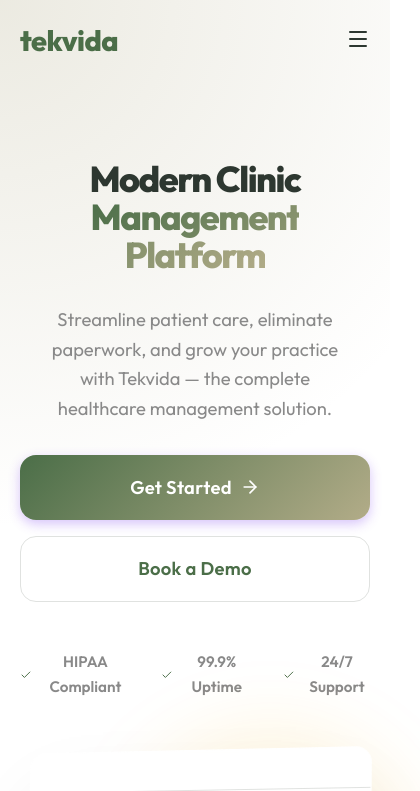
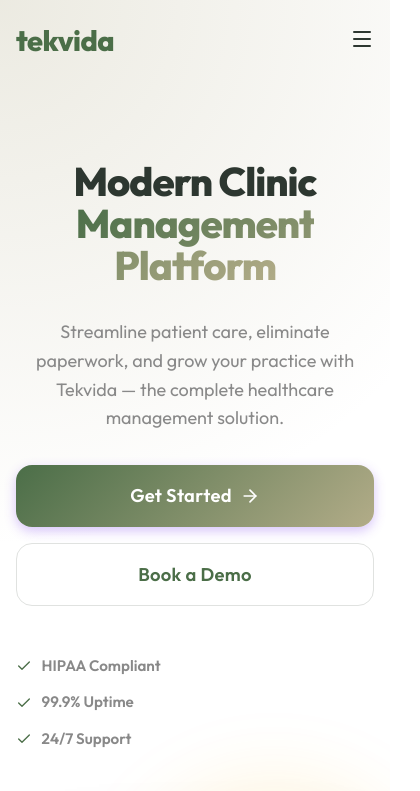
Before and after one commit to Danialjatt/Tekvia.Danial, a React (Vite) app: page / in a window 390 px wide. Shown: the top 791 px of the page, 420 px wide, since content can reach past the window. Built offline with nearby package versions, Linux system fonts and the light colour scheme.

Commit message:
15th commit

```diff
--- a/src/App.jsx
+++ b/src/App.jsx
@@ -1,5 +1,5 @@
 import Navbar from './components/Navbar';
-import { Routes, Route } from 'react-router-dom';
+import { Routes, Route, useLocation } from 'react-router-dom';
 import Home from './components/Home';
 import ContactUs from './components/ContactUs';
 import SignUp from './components/SignUp';
@@ -9,9 +9,12 @@ import Footer from './components/Footer';
 import ForClinics from './components/ForClinics';
 
 function App() {
+  const location = useLocation();
+  const isAuthPage = ['/signup', '/login'].includes(location.pathname);
+
   return (
     <div className="app">
-      <Navbar />
+      {!isAuthPage && <Navbar />}
       <Routes>
         <Route path="/" element={<Home />} />
         <Route path="/home" element={<Home />} />
@@ -20,7 +23,7 @@ function App() {
         <Route path="/signup" element={<SignUp />} />
         <Route path="/login" element={<SignIn />} />
       </Routes>
-      <Footer />
+      {!isAuthPage && <Footer />}
     </div>
   );
 }
--- a/src/components/ContactUs.css
+++ b/src/components/ContactUs.css
@@ -175,7 +175,7 @@
 }
 
 /* Responsive */
-@media (max-width: 900px) {
+@media (max-width: 968px) {
     .contact-grid {
         grid-template-columns: 1fr;
     }
--- a/src/components/Features.css
+++ b/src/components/Features.css
@@ -118,7 +118,7 @@
 }
 
 /* Responsive */
-@media (max-width: 1024px) {
+@media (max-width: 968px) {
     .features-grid {
         grid-template-columns: repeat(2, 1fr);
     }
--- a/src/components/Hero.css
+++ b/src/components/Hero.css
@@ -2,7 +2,7 @@
     padding-top: calc(var(--header-height) + 5rem);
     padding-bottom: 8rem;
     background: var(--gradient-glow);
-    overflow: visible;
+    overflow: hidden;
 }
 
 .hero-container {
@@ -219,27 +219,35 @@
     }
 }
 
-@media (max-width: 480px) {
+@media (max-width: 640px) {
     .hero-title {
-        font-size: 2.25rem;
+        font-size: 2.5rem;
+        letter-spacing: -1px;
     }
 
     .hero-subtitle {
-        font-size: 1.15rem;
+        font-size: 1.125rem;
         margin-bottom: 2rem;
     }
 
     .hero-actions {
         flex-direction: column;
         gap: 1rem;
+        width: 100%;
     }
 
     .big-btn {
         width: 100%;
         justify-content: center;
+        padding: 1rem;
     }
 
     .ml-2 {
         margin-left: 0.5rem;
     }
+
+    .hero-trust {
+        flex-direction: column;
+        gap: 0.75rem;
+    }
 }
--- a/src/components/WhyChooseTekvida.css
+++ b/src/components/WhyChooseTekvida.css
@@ -230,7 +230,7 @@
 }
 
 /* Response */
-@media (max-width: 1024px) {
+@media (max-width: 968px) {
     .section-title {
         font-size: 2.5rem;
     }
--- a/src/index.css
+++ b/src/index.css
@@ -87,7 +87,7 @@ img {
 
 @media (max-width: 640px) {
   .container {
-    padding: 0 1.25rem;
+    padding: 0 1rem;
   }
 }
 
```
